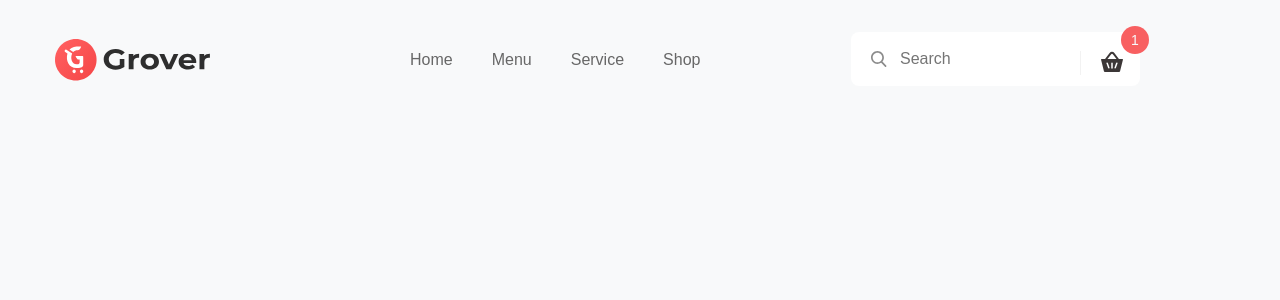
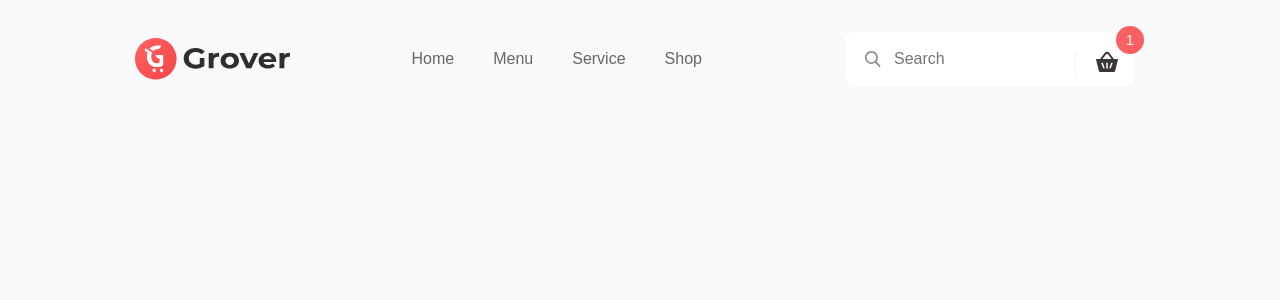
Before and after one commit to Tornikee77/Grover, a React (Vite) app: page / in a window 1280 px wide. Shown: the top 300 px of the page. Built offline with nearby package versions, Linux system fonts and the light colour scheme.

Commit message:
bugfix/header-id-2

```diff
--- a/src/components/organisms/Header/Header.jsx
+++ b/src/components/organisms/Header/Header.jsx
@@ -4,9 +4,9 @@ import styles from "./Header.module.css";
 
 const Header = () => {
   return (
-    <div>
+    <>
       <header>
-        <div className={styles.HeaderContainer}>
+        <div className={styles.headerContainer}>
           <div className={styles.logoContainer}>
             <img src="/img/svg/siteLogo.svg" alt="siteLogo" />
           </div>
@@ -31,7 +31,7 @@ const Header = () => {
             <img
               className={styles.searchLogo}
               src="/img/svg/search.svg"
-              alt=""
+              alt="search"
             />
             <div className={styles.cartContainer}>
               <img
@@ -45,7 +45,7 @@ const Header = () => {
           </div>
         </div>
       </header>
-    </div>
+    </>
   );
 };
 
--- a/src/components/organisms/Header/Header.module.css
+++ b/src/components/organisms/Header/Header.module.css
@@ -1,23 +1,22 @@
-.HeaderContainer {
+.headerContainer {
   display: flex;
-  margin: 0 auto;
-  margin-top: 32px;
-  width: 1170px;
+  justify-content: space-between;
+  align-items: center;
+  margin: 32px auto 0;
+  max-width: 1440px;
+  padding: 0 135px;
+  width: 100%;
 }
 .logoContainer {
-  margin-top: 7px;
-  margin-right: 200px;
   width: 155px;
 }
 .navBar {
-  margin-right: 129px;
   width: 312px;
   height: 24px;
 }
 .navBar ul {
   display: flex;
   gap: 39px;
-  transform: translate(0, 65%);
 }
 .navBar ul li {
   transition: color 300ms ease-in-out;
@@ -27,7 +26,7 @@
 .navBar ul li:hover {
   color: var(--color-secondary);
 }
-.HeaderContainer .searchInput {
+.headerContainer .searchInput {
   position: relative;
   width: 300px;
   input[type="search"]::-webkit-search-decoration,
@@ -37,7 +36,7 @@
     -webkit-appearance: none;
   }
 }
-.HeaderContainer .searchInput input {
+.headerContainer .searchInput input {
   outline: none;
   border: none;
   border-radius: 8px;
@@ -46,26 +45,25 @@
   height: 54px;
 }
 
-.HeaderContainer .searchInput .searchLogo {
+.headerContainer .searchInput .searchLogo {
   position: absolute;
   top: 19px;
   left: 20px;
 }
-.HeaderContainer .searchInput .cartContainer {
+.headerContainer .searchInput .cartContainer {
   position: absolute;
   top: 19px;
   right: 20px;
-  border-left: 1px solid #f2f2f2;
-
+  border-left: 1px solid var(--color-border);
   width: 50px;
   height: 24px;
 }
-.HeaderContainer .searchInput .cartIcon {
+.headerContainer .searchInput .cartIcon {
   margin-left: 20px;
   width: 22px;
   height: 22px;
 }
-.HeaderContainer .searchInput .counter {
+.headerContainer .searchInput .counter {
   display: flex;
   position: absolute;
   top: -25px;
--- a/src/styles/global.css
+++ b/src/styles/global.css
@@ -3,9 +3,9 @@
   --color-primary: #2e2e2e;
   --color-secondary: #f86061;
   --color-background: #f8f9fa;
+  --color-border: #f2f2f2;
   --color-text: #676767;
   --color-navBarText: #4d4d4d;
-
   /* Typography */
   --font-family-base: "Arial", sans-serif;
 }
@@ -159,5 +159,8 @@ textarea,
 select {
   font: inherit;
 }
+* {
+  box-sizing: border-box;
+}
 
 /* CSS VARIABLES */
```
